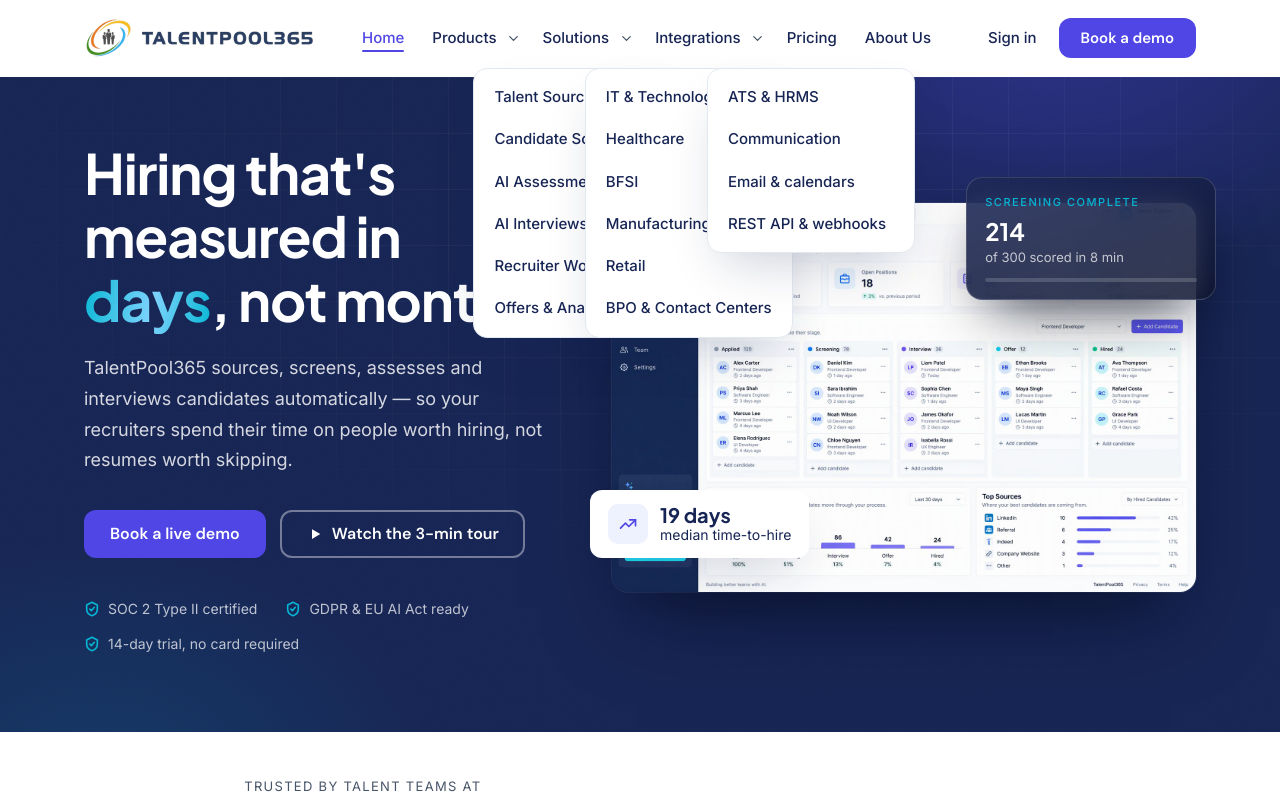
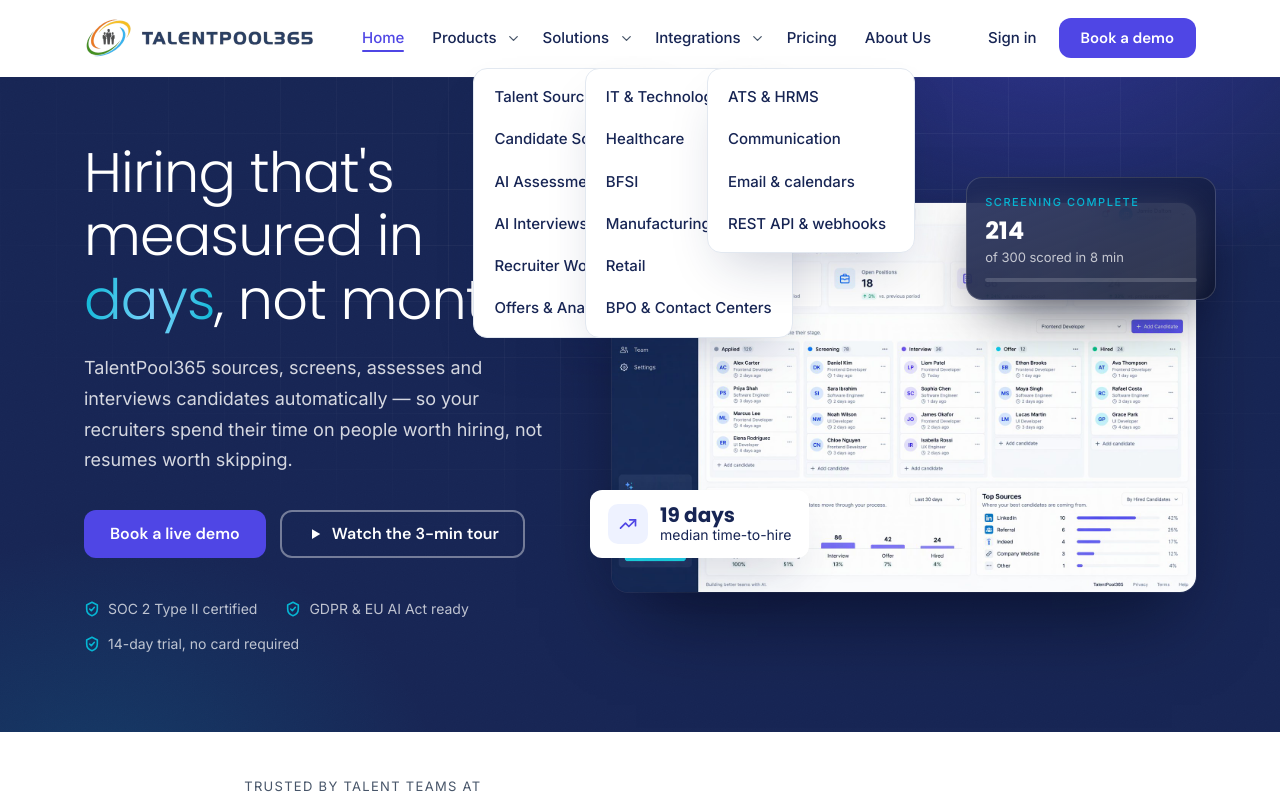
Before and after one commit to raipavan/ai_rec, a React (Vite) app: page / in a window 1280 px wide. Shown: the top 800 px of the page. Built offline with nearby package versions, Linux system fonts and the light colour scheme.

Commit message:
Adopt light Poppins headings and blue duotone glass-card why band

```diff
--- a/index.html
+++ b/index.html
@@ -12,7 +12,7 @@
     <link rel="preconnect" href="https://fonts.gstatic.com" crossorigin />
     <link
       rel="stylesheet"
-      href="https://fonts.googleapis.com/css2?family=DM+Sans:wght@600&family=Inter:wght@400;500&family=Plus+Jakarta+Sans:wght@600;700&display=swap"
+      href="https://fonts.googleapis.com/css2?family=DM+Sans:wght@600&family=Inter:wght@400;500&family=Poppins:wght@300;400;500;600;700&display=swap"
     />
   </head>
   <body>
--- a/src/styles/global.css
+++ b/src/styles/global.css
@@ -1,7 +1,7 @@
 /* ============================================================
    TalentPool365 — Brand styles v1.0
    Palette: #172554 #4F46E5 #06B6D4 #FFFFFF #F8FAFC
-   Type: Plus Jakarta Sans (headings) / Inter (body) / DM Sans (CTA)
+   Type: Poppins (headings, light) / Inter (body) / DM Sans (CTA)
    ============================================================ */
 
 :root {
@@ -19,7 +19,7 @@
   --color-text-muted:     #475569;
   --color-border:         #E2E8F0;
 
-  --font-heading: 'Plus Jakarta Sans', system-ui, -apple-system, sans-serif;
+  --font-heading: 'Poppins', system-ui, -apple-system, sans-serif;
   --font-body:    'Inter', system-ui, -apple-system, sans-serif;
   --font-button:  'DM Sans', system-ui, -apple-system, sans-serif;
 
@@ -68,15 +68,15 @@ button, input, select, textarea { font-family: inherit; font-size: inherit; }
 h1, h2, h3, h4 {
   font-family: var(--font-heading);
   color: var(--color-primary);
-  font-weight: 700;
+  font-weight: 500;
   line-height: 1.2;
   letter-spacing: -0.01em;
   text-wrap: balance;
 }
-h1 { font-size: clamp(2.25rem, 1.4rem + 2.6vw, 3.5rem); line-height: 1.14; letter-spacing: -0.02em; }
-h2 { font-size: clamp(1.75rem, 1.2rem + 1.6vw, 2.5rem); line-height: 1.2; letter-spacing: -0.01em; }
-h3 { font-size: clamp(1.25rem, 1.1rem + .5vw, 1.5rem); font-weight: 600; line-height: 1.3; }
-h4 { font-size: 1.125rem; font-weight: 600; line-height: 1.4; }
+h1 { font-size: clamp(2.25rem, 1.4rem + 2.6vw, 3.5rem); font-weight: 300; line-height: 1.14; letter-spacing: -0.015em; }
+h2 { font-size: clamp(1.75rem, 1.2rem + 1.6vw, 2.5rem); font-weight: 300; line-height: 1.2; letter-spacing: -0.01em; }
+h3 { font-size: clamp(1.25rem, 1.1rem + .5vw, 1.5rem); font-weight: 500; line-height: 1.3; }
+h4 { font-size: 1.125rem; font-weight: 500; line-height: 1.4; }
 
 p { max-width: 68ch; }
 
@@ -739,237 +739,97 @@ section[id], footer[id] { scroll-margin-top: calc(var(--header-h) + 12px); }
 .split-copy p { color: var(--color-text-muted); margin-bottom: 16px; }
 .split-copy .btn { margin-top: 12px; }
 
-/* ---------- Why teams switch ---------- */
-.switch-rows .split + .split { margin-top: clamp(56px, 3.5vw, 88px); }
-.switch-title {
-  font-size: clamp(1.5rem, 1.15rem + 1vw, 2rem);
-  line-height: 1.22;
-  margin-bottom: 16px;
-}
-
-.proof {
+/* ---------- Why band (blue duotone + glass cards) ---------- */
+.why-band {
   position: relative;
-  display: grid;
-  gap: 14px;
-  padding: clamp(20px, 1.4rem + .6vw, 28px);
-  background: #fff;
-  border: 1px solid var(--color-border);
-  border-radius: var(--radius-lg);
-  box-shadow: 0 30px 64px -38px rgba(23, 37, 84, .4);
-  overflow: hidden;
-}
-.proof::before {
+  overflow: clip;
+  color: #fff;
+  background: linear-gradient(115deg, #16295e 0%, #24468f 38%, #3565b4 70%, #3f74c4 100%);
+}
+.why-band::before {
   content: "";
   position: absolute;
   inset: 0;
   pointer-events: none;
-  background: radial-gradient(420px 260px at 100% 0%, rgba(79, 70, 229, .08), transparent 68%);
-}
-.proof > * { position: relative; }
-.proof-head {
+  background:
+    radial-gradient(900px 620px at 78% 12%, rgba(255,255,255,.22), transparent 62%),
+    radial-gradient(760px 560px at 62% 88%, rgba(7,17,45,.55), transparent 66%),
+    radial-gradient(520px 420px at 10% 6%, rgba(6,182,212,.16), transparent 60%);
+}
+.why-band::after {
+  content: "";
+  position: absolute;
+  inset: 0;
+  pointer-events: none;
+  background: var(--noise);
+  opacity: .4;
+  mix-blend-mode: overlay;
+}
+.why-band .container { position: relative; z-index: 1; }
+.why-top {
   display: flex;
   align-items: center;
   justify-content: space-between;
-  gap: 12px;
+  gap: 16px;
+  margin-bottom: 20px;
+}
+.why-eyebrow {
+  font-family: var(--font-heading);
   font-size: .8125rem;
   font-weight: 500;
-  color: var(--color-text-muted);
-}
-.proof-title { display: inline-flex; align-items: center; gap: 9px; }
-.proof-title::before {
-  content: "";
-  width: 8px; height: 8px;
-  border-radius: 50%;
-  background: var(--color-accent);
-  box-shadow: 0 0 0 3px rgba(6, 182, 212, .18);
-}
-.proof-badge {
-  padding: 5px 10px;
-  border-radius: 999px;
-  background: var(--color-outline-fill);
-  color: var(--color-secondary);
-  font-size: .75rem;
-  font-weight: 600;
-  font-variant-numeric: tabular-nums;
+  letter-spacing: .24em;
+  text-transform: uppercase;
+  color: #fff;
+}
+.why-link {
+  display: inline-flex;
+  align-items: center;
+  gap: 8px;
+  font-family: var(--font-heading);
+  font-size: .8125rem;
+  font-weight: 500;
+  letter-spacing: .2em;
+  text-transform: uppercase;
+  color: #fff;
   white-space: nowrap;
 }
-.proof-badge--live { color: #0E7490; background: #ECFEFF; }
-.proof-query {
-  margin: 0;
-  padding: 10px 14px;
-  border: 1px solid var(--color-border);
-  border-radius: 10px;
-  background: var(--color-bg-light);
-  color: var(--color-primary);
-  font-family: var(--font-heading);
-  font-size: .875rem;
-}
-.proof-list { list-style: none; padding: 0; margin: 0; display: grid; gap: 9px; }
-.proof-list li {
+.why-link span { color: var(--color-accent); transition: transform .2s ease; }
+.why-link:hover span { transform: translateX(4px); }
+.why-title {
+  color: #fff;
+  font-weight: 300;
+  font-size: clamp(2rem, 1.2rem + 2.6vw, 3.25rem);
+  line-height: 1.15;
+  letter-spacing: -0.01em;
+  margin-bottom: 16px;
+}
+.why-lede {
+  color: rgba(255,255,255,.84);
+  max-width: 66ch;
+  margin-bottom: clamp(32px, 4vw, 54px);
+}
+.why-cards {
   display: grid;
-  grid-template-columns: 34px minmax(0, 1fr) auto;
-  align-items: center;
-  gap: 12px;
-  padding: 9px 12px;
-  border: 1px solid var(--color-border);
-  border-radius: 10px;
-}
-.proof-avatar {
-  width: 34px; height: 34px;
-  border-radius: 50%;
-  display: grid; place-items: center;
-  background: var(--color-outline-fill);
-  color: var(--color-secondary);
-  font-family: var(--font-heading);
-  font-size: .75rem;
-  font-weight: 600;
-}
-.proof-list strong {
-  display: block;
-  font-family: var(--font-heading);
-  font-size: .875rem;
-  font-weight: 600;
-  line-height: 1.3;
-  color: var(--color-primary);
-}
-.proof-list small {
-  display: block;
-  font-size: .75rem;
-  color: var(--color-text-muted);
-  white-space: nowrap;
-  overflow: hidden;
-  text-overflow: ellipsis;
-}
-.proof-score {
-  font-family: var(--font-heading);
-  font-weight: 700;
-  font-size: .9375rem;
-  color: var(--color-secondary);
-  font-variant-numeric: tabular-nums;
-}
-.proof-list li:nth-child(2) .proof-score { color: #0891B2; }
-.proof-list li:nth-child(3) .proof-score { color: var(--color-primary); }
-.proof-foot {
-  margin: 0;
-  padding-top: 11px;
-  border-top: 1px dashed var(--color-border);
-  font-size: .75rem;
-  color: var(--color-text-muted);
-}
-.proof-role {
-  margin: 0;
-  font-size: .8125rem;
-  color: var(--color-text-muted);
-}
-.proof-bars { list-style: none; padding: 0; margin: 0; display: grid; gap: 11px; }
-.proof-bars li {
-  display: grid;
-  grid-template-columns: minmax(0, 1fr) auto;
-  align-items: center;
-  gap: 5px 12px;
-  font-size: .8125rem;
-}
-.proof-bars span { color: var(--color-text); font-weight: 500; }
-.proof-bars b {
-  justify-self: end;
-  font-family: var(--font-heading);
-  font-size: .8125rem;
-  color: var(--color-primary);
-  font-variant-numeric: tabular-nums;
-}
-.proof-bar {
-  grid-column: 1 / -1;
-  height: 6px;
-  border-radius: 999px;
-  background: var(--color-outline-fill);
-  overflow: hidden;
-}
-.proof-bar i {
-  display: block;
-  height: 100%;
-  border-radius: inherit;
-  background: linear-gradient(90deg, var(--color-secondary), var(--color-accent));
-  transform: scaleX(0);
-  transform-origin: left;
-  transition: transform .9s cubic-bezier(.22, .61, .36, 1);
-}
-.reveal.is-visible .proof-bar i { transform: scaleX(1); }
-.proof-bars li:nth-child(2) .proof-bar i { transition-delay: .09s; }
-.proof-bars li:nth-child(3) .proof-bar i { transition-delay: .18s; }
-.proof-bars li:nth-child(4) .proof-bar i { transition-delay: .27s; }
-.proof-chips { list-style: none; padding: 0; margin: 0; display: flex; flex-wrap: wrap; gap: 7px; }
-.proof-chips li {
-  padding: 4px 10px;
-  border: 1px solid #C7D2FE;
-  border-radius: 999px;
-  font-size: .75rem;
-  color: var(--color-secondary);
-  background: #fff;
-}
-.proof-note {
-  margin: 0;
-  display: flex;
-  align-items: center;
-  gap: 8px;
-  font-size: .75rem;
-  color: var(--color-text-muted);
-}
-.proof-note::before { content: "✓"; color: var(--color-secondary); font-weight: 700; }
-.proof-wave {
-  display: flex;
-  align-items: center;
-  gap: 3px;
-  height: 62px;
-  padding: 8px 12px;
-  border: 1px solid var(--color-border);
-  border-radius: 10px;
-  background: var(--color-bg-light);
-}
-.proof-wave i {
-  flex: 1;
-  min-height: 6px;
-  border-radius: 999px;
-  background: linear-gradient(180deg, var(--color-secondary), var(--color-accent));
-  opacity: .78;
-}
-.proof-transcript { display: grid; gap: 8px; }
-.proof-transcript p {
-  display: grid;
-  grid-template-columns: 46px minmax(0, 1fr);
-  gap: 10px;
-  margin: 0;
-  max-width: none;
-  font-size: .8125rem;
-  line-height: 1.5;
-  color: var(--color-text-muted);
-}
-.proof-transcript span {
-  font-size: .75rem;
-  color: var(--color-text-muted);
-  opacity: .7;
-  font-variant-numeric: tabular-nums;
-}
-.proof-rubric { display: grid; grid-template-columns: repeat(3, minmax(0, 1fr)); gap: 8px; }
-.proof-rubric div {
-  padding: 9px 11px;
-  border: 1px solid var(--color-border);
-  border-radius: 10px;
-}
-.proof-rubric span {
-  display: block;
-  font-size: .6875rem;
-  letter-spacing: .06em;
-  text-transform: uppercase;
-  color: var(--color-text-muted);
-}
-.proof-rubric b {
-  font-family: var(--font-heading);
-  font-size: 1.125rem;
-  color: var(--color-primary);
-  font-variant-numeric: tabular-nums;
-}
-
-/* ---------- FAQ ---------- */
+  grid-template-columns: repeat(3, minmax(0, 1fr));
+  gap: var(--grid-gap);
+}
+.why-card {
+  padding: clamp(22px, 2vw, 30px);
+  border: 1px solid rgba(255,255,255,.3);
+  border-radius: 16px;
+  background: rgba(255,255,255,.08);
+  backdrop-filter: blur(10px);
+  -webkit-backdrop-filter: blur(10px);
+  box-shadow: 0 20px 44px -28px rgba(6,16,44,.5);
+}
+.why-icon { display: inline-flex; margin-bottom: 16px; color: #fff; }
+.why-icon svg { width: 40px; height: 40px; }
+.why-card h3 { color: #fff; font-weight: 500; font-size: 1.375rem; margin-bottom: 12px; }
+.why-card p { margin: 0; color: rgba(255,255,255,.86); font-size: .9375rem; }
+@media (max-width: 900px) {
+  .why-cards { grid-template-columns: 1fr; }
+  .why-top { flex-direction: column; align-items: flex-start; gap: 10px; }
+}/* ---------- FAQ ---------- */
 .faq-layout {
   display: grid;
   grid-template-columns: minmax(0, .84fr) minmax(0, 1.16fr);
@@ -1477,7 +1337,6 @@ section[id], footer[id] { scroll-margin-top: calc(var(--header-h) + 12px); }
   html { scroll-behavior: auto; }
   .reveal, .enter { opacity: 1; transform: none; transition: none; animation: none; }
   .hero-panel__meter i, .price-num { animation: none; transform: none; }
-  .proof-bar i { transform: none; transition: none; }
   .logo-track { animation: none; width: auto; }
   .logo-marquee { overflow: hidden; -webkit-mask-image: none; mask-image: none; }
   .logo-marquee .logo-row { flex: 1 1 auto; width: 100%; flex-wrap: wrap; justify-content: center; gap: 20px 56px; }
```
Also changed, not shown: src/components/WhySwitch.tsx (+39 -148 lines).
